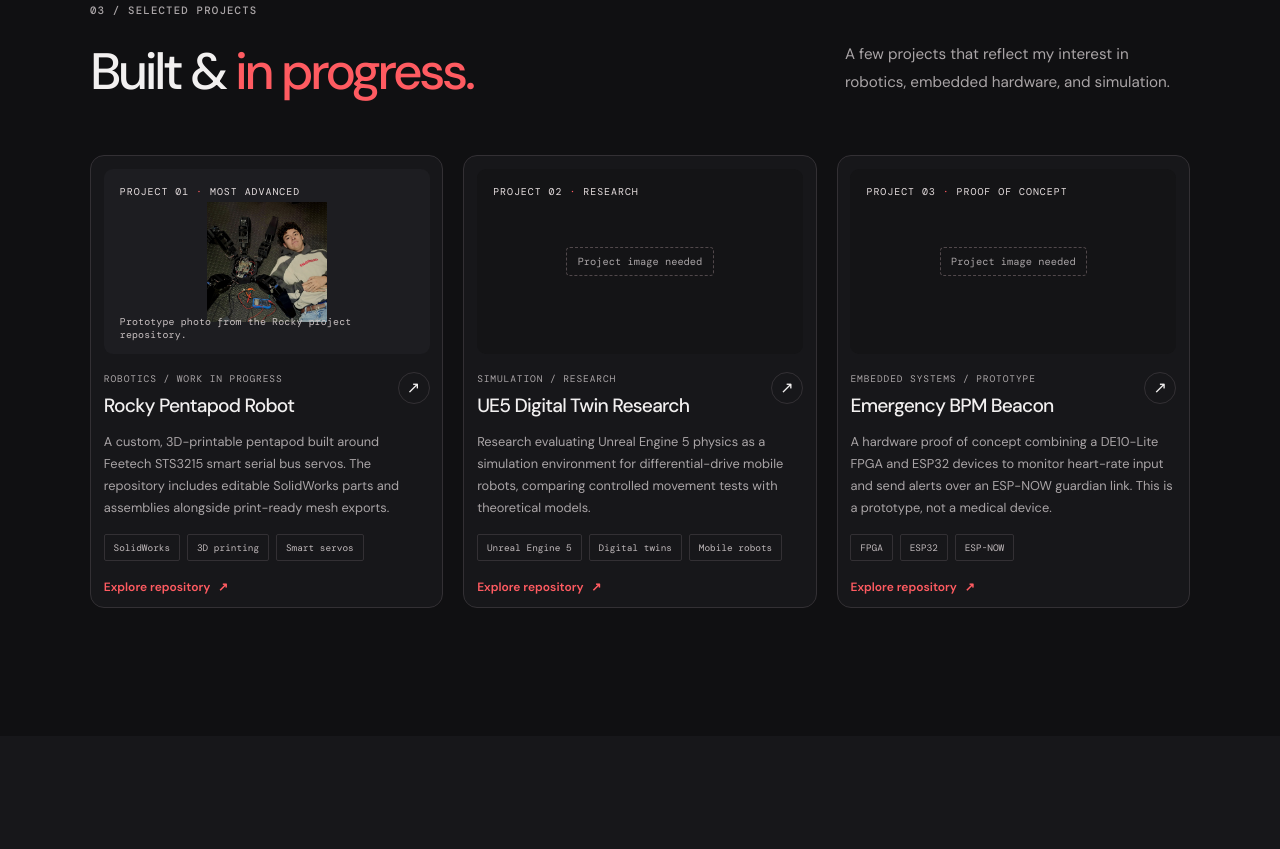
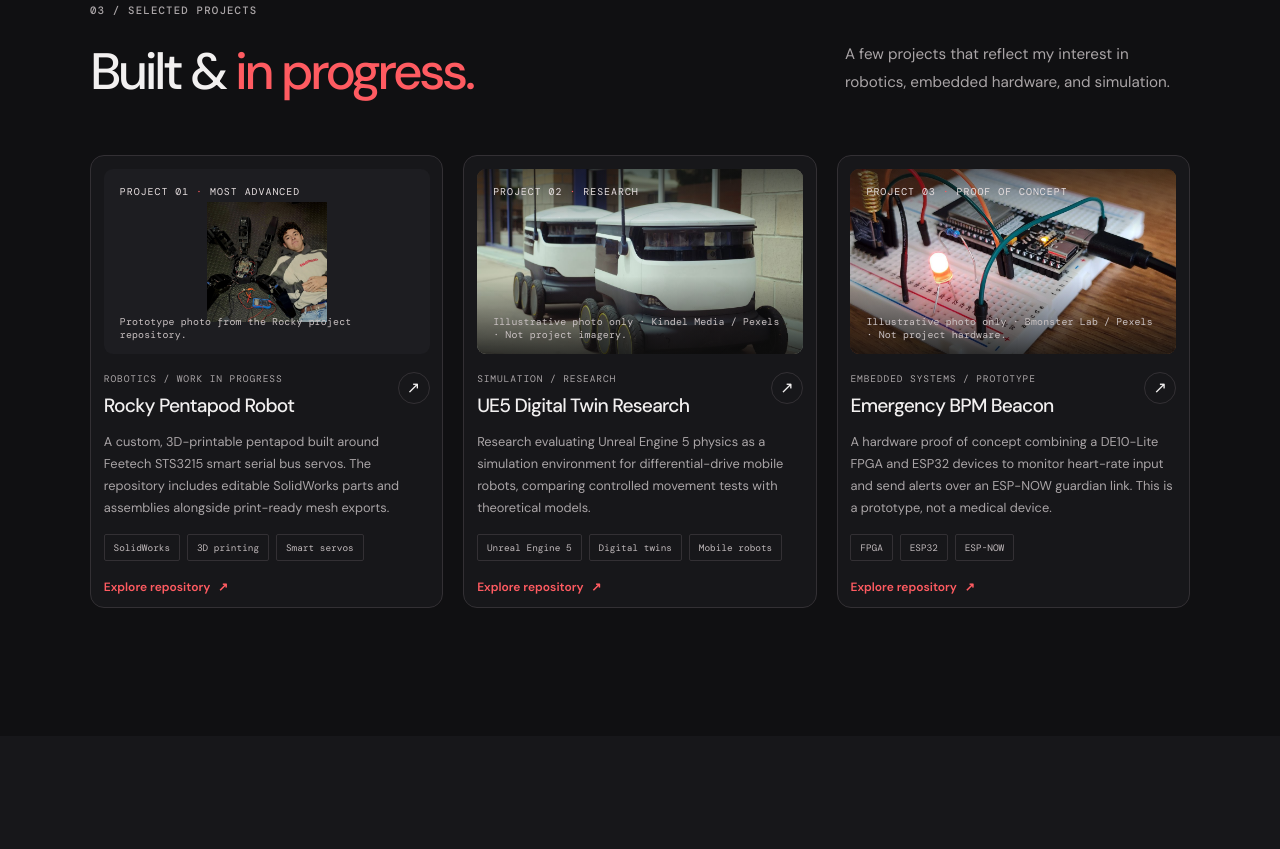
Before and after one commit to Alexis-c-d/alexis-portfolio, a plain HTML site: page index.html in a window 1280 px wide. Shown: the part 2211-3060 px from the top of the page. Drawn offline with nearby package versions, Linux system fonts and the light colour scheme.

Commit message:
Add licensed illustrative project photos

```diff
--- a/index.html
+++ b/index.html
@@ -114,10 +114,11 @@
 
           <article class="project-card">
             <a class="project-card-link" href="https://github.com/Alexis-c-d/ue5-digital-twin-research" target="_blank" rel="noreferrer" aria-labelledby="twin-title">
-              <div class="project-visual project-visual-placeholder" role="img" aria-label="Project image needed. No verified image is available in the repository.">
+              <figure class="project-visual project-visual-photo">
+                <img src="assets/ue5-illustrative-mobile-robots.jpg" alt="Two autonomous delivery robots outside a modern building, shown as a general robotics illustration">
                 <span class="visual-label">PROJECT 02 <span aria-hidden="true">·</span> RESEARCH</span>
-                <span class="image-needed">Project image needed</span>
-              </div>
+                <figcaption class="visual-caption">Illustrative photo only · Kindel Media / Pexels · Not project imagery.</figcaption>
+              </figure>
               <div class="project-info">
                 <div><p class="project-type">SIMULATION <span aria-hidden="true">/</span> RESEARCH</p><h3 id="twin-title">UE5 Digital Twin Research</h3></div>
                 <span class="card-arrow" aria-hidden="true">↗</span>
@@ -130,10 +131,11 @@
 
           <article class="project-card">
             <a class="project-card-link" href="https://github.com/Alexis-c-d/emergency-bpm-beacon" target="_blank" rel="noreferrer" aria-labelledby="beacon-title">
-              <div class="project-visual project-visual-placeholder" role="img" aria-label="Project image needed. No verified image is available in the repository.">
+              <figure class="project-visual project-visual-photo">
+                <img src="assets/beacon-illustrative-electronics.jpg" alt="Microcontroller and LED on a breadboard, shown as a general electronics illustration">
                 <span class="visual-label">PROJECT 03 <span aria-hidden="true">·</span> PROOF OF CONCEPT</span>
-                <span class="image-needed">Project image needed</span>
-              </div>
+                <figcaption class="visual-caption">Illustrative photo only · Bmonster Lab / Pexels · Not project hardware.</figcaption>
+              </figure>
               <div class="project-info">
                 <div><p class="project-type">EMBEDDED SYSTEMS <span aria-hidden="true">/</span> PROTOTYPE</p><h3 id="beacon-title">Emergency BPM Beacon</h3></div>
                 <span class="card-arrow" aria-hidden="true">↗</span>
--- a/styles.css
+++ b/styles.css
@@ -88,11 +88,13 @@ h1, h2, h3, p { margin-top: 0; }
 .project-card-link:hover { transform: translateY(-4px); border-color: var(--accent-deep); background: var(--surface-raised); }
 .project-visual { position: relative; min-height: 185px; margin: 0; overflow: hidden; display: grid; place-items: center; border-radius: 9px; background: var(--surface-raised); }
 .rocky-visual img { position: absolute; top: 50%; left: 50%; width: auto; height: auto; max-width: 76%; max-height: 120px; object-fit: contain; transform: translate(-50%, -50%); }
+.project-visual-photo { height: 185px; }
+.project-visual-photo img { position: absolute; inset: 0; width: 100%; height: 100%; object-fit: cover; }
+.project-visual-photo::after { position: absolute; z-index: 1; inset: 0; background: linear-gradient(180deg, #0d0d0d99, transparent 34%, transparent 58%, #0d0d0dcc); content: ""; pointer-events: none; }
+.project-visual-photo .visual-label, .project-visual-photo .visual-caption { z-index: 2; }
 .visual-label { position: absolute; top: 1rem; left: 1rem; color: #e7dfe0; font: .62rem var(--mono); letter-spacing: .1em; }
 .visual-label span { color: var(--accent); }
 .visual-caption { position: absolute; right: 1rem; bottom: .8rem; left: 1rem; color: #c9c1c2; font: .62rem var(--mono); letter-spacing: .015em; }
-.project-visual-placeholder { background: #141416; }
-.image-needed { padding: .45rem .65rem; border: 1px dashed #51484b; border-radius: 4px; color: var(--muted); font: .65rem var(--mono); }
 .project-info { display: flex; justify-content: space-between; align-items: flex-start; gap: .75rem; margin-top: 1.1rem; }
 .project-type { margin-bottom: .5rem; color: var(--muted); font: .6rem var(--mono); letter-spacing: .09em; }
 .project-info h3 { margin: 0; font-size: 1.2rem; letter-spacing: -.04em; font-weight: 500; }
```
Also changed, not shown: assets/beacon-illustrative-electronics.jpg (added), assets/ue5-illustrative-mobile-robots.jpg (added), 1 other file.
